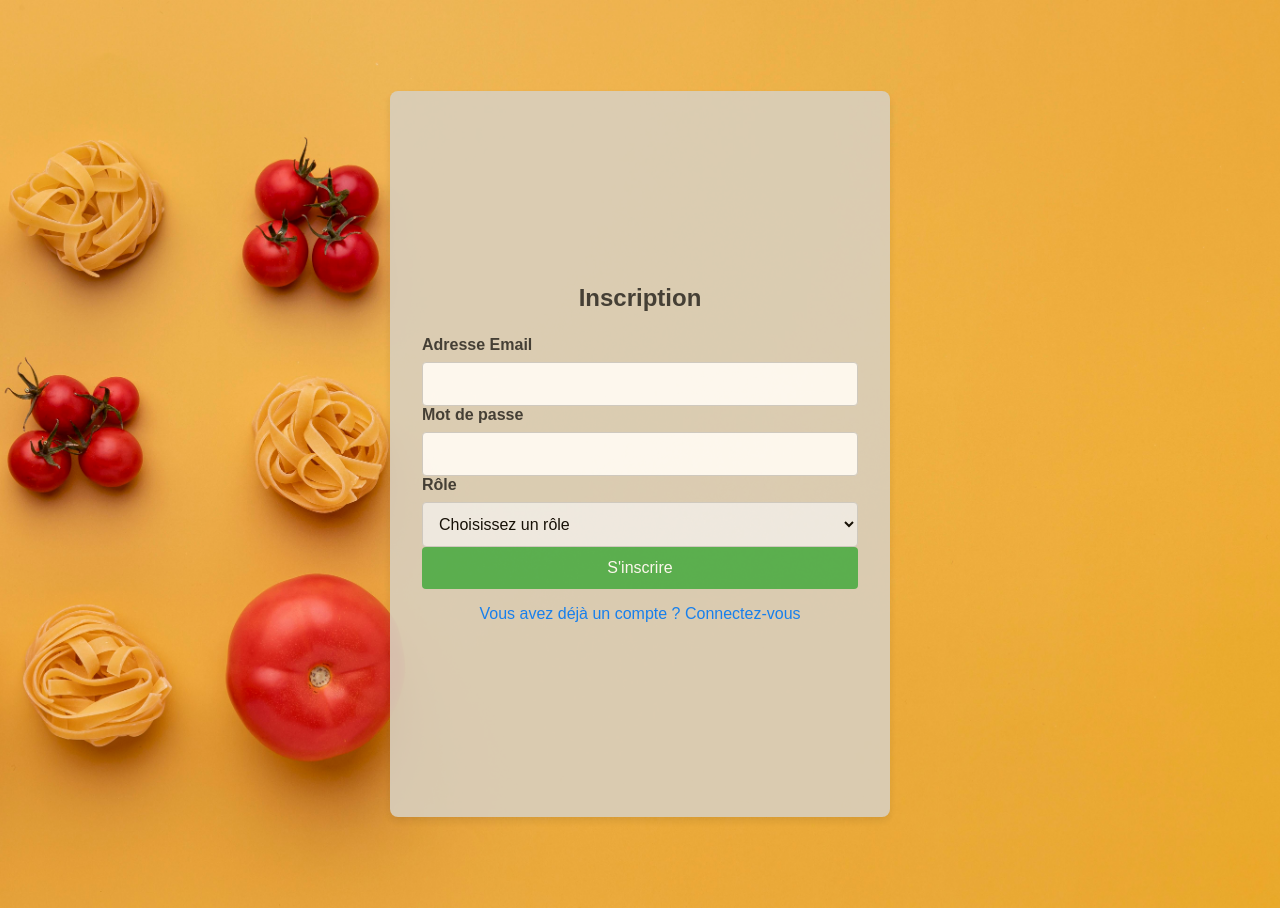
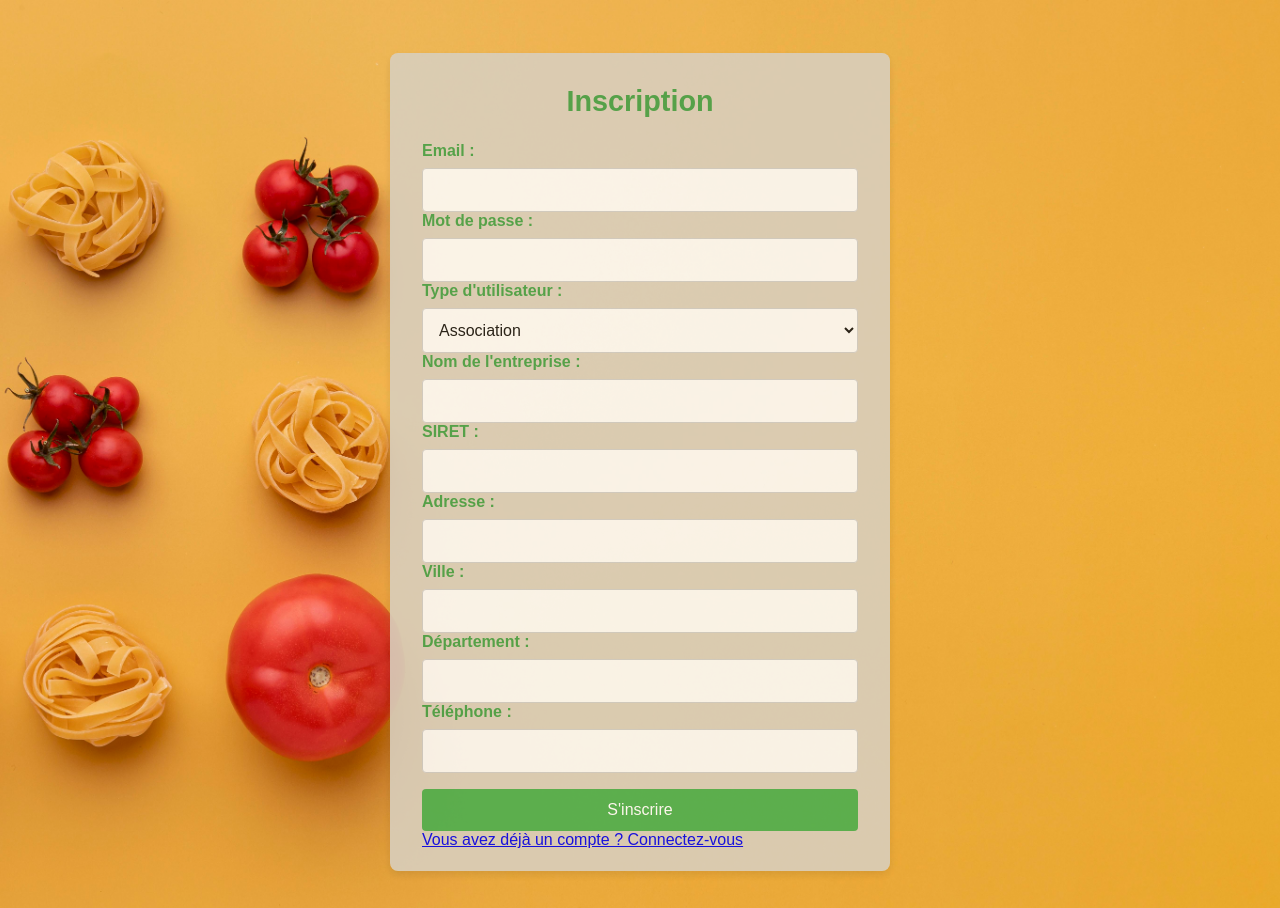
Before and after one commit to Paul-Berdier/FoodLink, a Flask app: page /register in a window 1280 px wide. Run offline with Flask 3, Linux system fonts and the light colour scheme; parts of the project's set-up code (start-up, migrations or seed data) failed here and were passed over.

Commit message:
Refactor database schema to enhance data integrity
Updated table structures with stricter data types, increased column lengths, and added NOT NULL constraints where necessary. Changed numeric IDs to BIGINT for consistency and improved scalability. Implemented ON DELETE CASCADE for foreign keys and replaced table 'transaction' with 'echange' for better naming clarity.

```diff
--- a/requirements.txt
+++ b/requirements.txt
@@ -10,3 +10,4 @@ itsdangerous
 dotenv
 email-validator
 flask-login
+requests
--- a/web/app.py
+++ b/web/app.py
@@ -1,12 +1,17 @@
 from flask import Flask, render_template, redirect, url_for, flash, request
 from flask_sqlalchemy import SQLAlchemy
 from flask_bcrypt import Bcrypt
+import os
+import sys
 from flask_mail import Mail, Message
 from flask_login import LoginManager, UserMixin, login_user, login_required, logout_user, current_user
 from itsdangerous import URLSafeTimedSerializer
 from dotenv import load_dotenv
 from smtplib import SMTPException
-import os
+from sqlalchemy.dialects.mysql import JSON
+sys.path.append(os.path.abspath(os.path.join(os.path.dirname(__file__), '..', 'data')))
+from geocoding import get_coordinates
+
 
 # Charger les variables d'environnement
 load_dotenv()
@@ -41,54 +46,54 @@ login_manager.login_view = 'login'
 
 # Modèles pour les nouvelles tables
 class Produit(db.Model):
-    id = db.Column(db.Integer, primary_key=True)
-    nom = db.Column(db.Text, nullable=False)
-    prix = db.Column(db.Float, nullable=False)
-    marque = db.Column(db.Text, nullable=True)
+    id = db.Column(db.BigInteger, primary_key=True)
+    nom = db.Column(db.String(50), nullable=False)
+    prix = db.Column(db.Numeric(10, 2), nullable=False)
+    marque = db.Column(db.String(50), nullable=False)
 
 
 class Association(db.Model, UserMixin):
-    id = db.Column(db.Integer, primary_key=True)
-    nom = db.Column(db.Text, nullable=False)
-    coordonnees = db.Column(db.Text, nullable=True)
-    ville = db.Column(db.Text, nullable=True)
-    adresse = db.Column(db.Text, nullable=True)
-    departement = db.Column(db.Integer, nullable=True)
-    adresse_mail = db.Column(db.Text, unique=True, nullable=False)
-    tel = db.Column(db.Text, nullable=True)
-    siret = db.Column(db.Text, nullable=False)
-    mdp = db.Column(db.Text, nullable=False)
+    id = db.Column(db.BigInteger, primary_key=True)
+    nom = db.Column(db.String(50), nullable=False)
+    coordonnees = db.Column(JSON, nullable=True)
+    ville = db.Column(db.String(50), nullable=False)
+    adresse = db.Column(db.String(50), nullable=False)
+    departement = db.Column(db.String(20), nullable=True)
+    adresse_mail = db.Column(db.String(50), unique=True, nullable=False)
+    tel = db.Column(db.String(20), nullable=True)
+    siret = db.Column(db.BigInteger, nullable=False)
+    mdp = db.Column(db.String(50), nullable=False)
 
 
 class Commerce(db.Model, UserMixin):
-    id = db.Column(db.Integer, primary_key=True)
-    nom = db.Column(db.Text, nullable=False)
-    departement = db.Column(db.Text, nullable=True)
-    coordonnees = db.Column(db.Text, nullable=True)
-    type_commerce = db.Column(db.Text, nullable=True)
-    adresse = db.Column(db.Text, nullable=True)
-    ville = db.Column(db.Text, nullable=True)
-    adresse_mail = db.Column(db.Text, unique=True, nullable=False)
-    tel = db.Column(db.Text, nullable=True)
-    siret = db.Column(db.Text, nullable=False)
-    mdp = db.Column(db.Text, nullable=False)
+    id = db.Column(db.BigInteger, primary_key=True)
+    nom = db.Column(db.String(50), nullable=False)
+    departement = db.Column(db.String(50), nullable=False)
+    coordonnees = db.Column(JSON, nullable=True)
+    type_commerce = db.Column(db.String(50), nullable=False)
+    adresse = db.Column(db.String(50), nullable=False)
+    ville = db.Column(db.String(50), nullable=False)
+    adresse_mail = db.Column(db.String(50), unique=True, nullable=False)
+    tel = db.Column(db.String(20), nullable=True)
+    mdp = db.Column(db.String(50), nullable=False)
+    siret = db.Column(db.BigInteger, nullable=False)
 
 
 class Offre(db.Model):
-    id = db.Column(db.Integer, primary_key=True)
-    id_produit = db.Column(db.Integer, db.ForeignKey("produit.id"), nullable=False)
+    id = db.Column(db.BigInteger, primary_key=True)
+    id_produit = db.Column(db.BigInteger, db.ForeignKey("produit.id", ondelete="CASCADE"), nullable=False)
     quantite = db.Column(db.Integer, nullable=False)
-    prix_du_lot = db.Column(db.Float, nullable=False)
-    date_limite = db.Column(db.DateTime, nullable=False)
-    id_commerce = db.Column(db.Integer, db.ForeignKey("commerce.id"), nullable=False)
-    disponibilite = db.Column(db.Boolean, default=True)
+    prix_du_lot = db.Column(db.Numeric(10, 2), nullable=False)
+    date_limite = db.Column(db.Date, nullable=False)
+    id_commerce = db.Column(db.BigInteger, db.ForeignKey("commerce.id", ondelete="CASCADE"), nullable=False)
+    disponibilite = db.Column(db.Boolean, nullable=False, default=True)
 
 
-class Transaction(db.Model):
-    id = db.Column(db.Integer, primary_key=True)
-    id_offre = db.Column(db.Integer, db.ForeignKey("offre.id"), nullable=False)
-    id_association = db.Column(db.Integer, db.ForeignKey("association.id"), nullable=False)
-    date_transaction = db.Column(db.DateTime, nullable=False)
+class Echange(db.Model):
+    id = db.Column(db.BigInteger, primary_key=True)
+    id_offre = db.Column(db.BigInteger, db.ForeignKey("offre.id", ondelete="CASCADE"), nullable=False)
+    id_association = db.Column(db.BigInteger, db.ForeignKey("association.id", ondelete="CASCADE"), nullable=False)
+    date_echange = db.Column(db.Date, nullable=False)
 
 
 @login_manager.user_loader
@@ -118,39 +123,53 @@ def register():
         password = request.form['password']
         role = request.form['role']
         siret = request.form['siret']
+        nom = request.form['nom']
+        adresse = request.form['adresse']
+        ville = request.form['ville']
+        departement = request.form['departement']
+        tel = request.form['tel']
 
+        # Appeler la fonction pour récupérer les coordonnées
+        coordonnees = get_coordinates(adresse, ville)
+
+        hashed_password = bcrypt.generate_password_hash(password).decode('utf-8')
+
+        # Création de l'utilisateur Association ou Commerce
         if role == 'association':
-            if Association.query.filter_by(adresse_mail=email).first():
-                flash('Cet email est déjà utilisé.', 'danger')
-            else:
-                hashed_password = bcrypt.generate_password_hash(password).decode('utf-8')
-                new_user = Association(
-                    adresse_mail=email,
-                    mdp=hashed_password,
-                    siret=siret,
-                    nom=request.form['nom']
-                )
-                db.session.add(new_user)
-                db.session.commit()
-                flash('Inscription réussie. Vous pouvez maintenant vous connecter.', 'success')
-                return redirect(url_for('login'))
+            new_user = Association(
+                nom=nom,
+                adresse_mail=email,
+                mdp=hashed_password,
+                siret=siret,
+                adresse=adresse,
+                ville=ville,
+                departement=departement,
+                tel=tel,
+                coordonnees=coordonnees
+            )
+        elif role == 'commerce':
+            new_user = Commerce(
+                nom=nom,
+                adresse_mail=email,
+                mdp=hashed_password,
+                siret=siret,
+                adresse=adresse,
+                ville=ville,
+                departement=departement,
+                tel=tel,
+                coordonnees=coordonnees
+            )
+        else:
+            flash("Type d'utilisateur invalide.", "danger")
+            return redirect(url_for('register'))
 
-        elif role == 'commerce':
-            if Commerce.query.filter_by(adresse_mail=email).first():
-                flash('Cet email est déjà utilisé.', 'danger')
-            else:
-                hashed_password = bcrypt.generate_password_hash(password).decode('utf-8')
-                new_user = Commerce(
-                    adresse_mail=email,
-                    mdp=hashed_password,
-                    siret=siret,
-                    nom=request.form['nom']
-                )
-                db.session.add(new_user)
-                db.session.commit()
-                flash('Inscription réussie. Vous pouvez maintenant vous connecter.', 'success')
-                return redirect(url_for('login'))
+        db.session.add(new_user)
+        db.session.commit()
+        flash('Inscription réussie. Vous pouvez maintenant vous connecter.', 'success')
+        return redirect(url_for('login'))
+
     return render_template('register.html')
+
 
 
 # Route de connexion
--- a/web/static/register.css
+++ b/web/static/register.css
@@ -14,7 +14,7 @@ body {
     display: flex;
     justify-content: center; /* Centrer horizontalement */
     align-items: center; /* Centrer verticalement */
-    overflow: hidden;
+    overflow-y: auto; /* Ajout de la possibilité de scroller */
     animation: backgroundMove 10s infinite alternate; /* Animation subtile pour l'arrière-plan */
 }
 
@@ -28,24 +28,27 @@ body {
 }
 
 .signup-container {
-    background-color: #D9CFBD; /* Fond bleu très clair (Alice Blue) */
+    background-color: #D9CFBD; /* Fond blanc légèrement transparent */
     padding: 2rem;
     border-radius: 8px;
     box-shadow: 0 4px 8px rgba(0, 0, 0, 0.1);
     width: 100%;
-    max-width: 500px; /* Largeur maximale du bloc */
-    height: 80%; /* Hauteur du bloc de connexion à 50% de la hauteur de la page */
+    opacity: 0.9;
+    max-width: 500px; /* Largeur maximale */
     display: flex;
     flex-direction: column;
-    justify-content: center; /* Centrer le contenu verticalement dans le bloc */
-    align-items: right; /* Centrer horizontalement */
-    opacity: 0.9;
+    justify-content: flex-start; /* Aligner le contenu en haut */
+    align-items: stretch;
+    max-height: 90vh; /* Hauteur ajustée */
+    margin-top: 1rem; /* Ajout d'un léger espace en haut */
+    overflow-y: auto; /* Scroll interne uniquement si nécessaire */
 }
 
 h2 {
     text-align: center;
     margin-bottom: 1.5rem;
-    color: #333; /* Gris foncé pour le titre */
+    color: #45a049;
+    font-size: 1.8rem; /* Taille augmentée pour bien distinguer le titre */
 }
 
 .input-group {
@@ -57,7 +60,7 @@ label {
     display: block;
     margin-bottom: 0.5rem;
     font-weight: bold;
-    color: #333;
+    color: #45a049;
 }
 
 input, select {
@@ -66,37 +69,25 @@ input, select {
     border-radius: 4px;
     border: 1px solid #ccc;
     font-size: 1rem;
+    background-color: #fff;
+    opacity: 0.9;
+
 }
 
 .signup-btn {
     width: 100%;
     padding: 0.75rem;
-    background-color: #4CAF50; /* Bouton vert */
+    background-color: #4CAF50;
     color: white;
     border: none;
     border-radius: 4px;
     font-size: 1rem;
     cursor: pointer;
-    margin-bottom: 1rem;
-    transition: background-color 0.3s, transform 0.3s; /* Effet de transition */
+    margin-top: 1rem;
+    transition: background-color 0.3s, transform 0.3s;
 }
 
 .signup-btn:hover {
-    background-color: #45a049; /* Changement de couleur au survol */
-    transform: scale(1.05); /* Effet de zoom au survol */
+    background-color: #45a049;
+    transform: scale(1.05);
 }
-
-.options {
-    text-align: center;
-}
-
-.options a {
-    color: #007bff;
-    text-decoration: none;
-    transition: color 0.3s;
-}
-
-.options a:hover {
-    text-decoration: underline;
-    color: #0056b3;
-}
--- a/web/templates/register.html
+++ b/web/templates/register.html
@@ -13,36 +13,62 @@
         <h2>Inscription</h2>
         <form method="POST" action="{{ url_for('register') }}">
     <div>
-        <label for="email">Adresse Email</label>
-        <input type="email" name="email" id="email" required>
+        <label for="email">Email :</label>
+        <input type="email" name="email" required>
     </div>
     <div>
-        <label for="password">Mot de passe</label>
-        <input type="password" name="password" id="password" required>
+        <label for="password">Mot de passe :</label>
+        <input type="password" name="password" required>
     </div>
     <div>
-        <label for="role">Rôle</label>
-        <select name="role" id="role" onchange="toggleRoleFields()" required>
-            <option value="">Choisissez un rôle</option>
+        <label for="role">Type d'utilisateur :</label>
+        <select name="role" required>
+            <option value="association">Association</option>
             <option value="commerce">Commerce</option>
-            <option value="association">Association</option>
         </select>
     </div>
-    <div id="commerce-fields" style="display: none;">
-        <label for="nom_commerce">Nom du Commerce</label>
-        <input type="text" name="nom_commerce" id="nom_commerce">
-        <label for="siret_commerce">SIRET du Commerce</label>
-        <input type="text" name="siret_commerce" id="siret_commerce">
+    <div>
+        <label for="nom">Nom de l'entreprise :</label>
+        <input type="text" name="nom" required>
     </div>
-    <div id="association-fields" style="display: none;">
-        <label for="nom_association">Nom de l'Association</label>
-        <input type="text" name="nom_association" id="nom_association">
-        <label for="siret_association">SIRET de l'Association</label>
-        <input type="text" name="siret_association" id="siret_association">
+    <div>
+        <label for="siret">SIRET :</label>
+        <input type="text" name="siret" required>
     </div>
-
+    <div>
+        <label for="adresse">Adresse :</label>
+        <input type="text" name="adresse" required>
+    </div>
+    <div>
+        <label for="ville">Ville :</label>
+        <input type="text" name="ville" required>
+    </div>
+    <div>
+        <label for="departement">Département :</label>
+        <input type="text" name="departement" required>
+    </div>
+    <div>
+        <label for="tel">Téléphone :</label>
+        <input type="text" name="tel">
+    </div>
+    <div id="type_commerce_field" style="display: none;">
+        <label for="type_commerce">Type de commerce :</label>
+        <input type="text" name="type_commerce">
+    </div>
     <button type="submit" class="signup-btn">S'inscrire</button>
 </form>
+
+<script>
+    // Afficher ou masquer le champ "Type de commerce" selon le rôle
+    document.querySelector('[name="role"]').addEventListener('change', function() {
+        const typeField = document.getElementById('type_commerce_field');
+        if (this.value === 'commerce') {
+            typeField.style.display = 'block';
+        } else {
+            typeField.style.display = 'none';
+        }
+    });
+</script>
 
 <script>
     function toggleRoleFields() {
```
Also changed, not shown: data/geocoding.py (added, +25 -0 lines), data/main.py (deleted).
